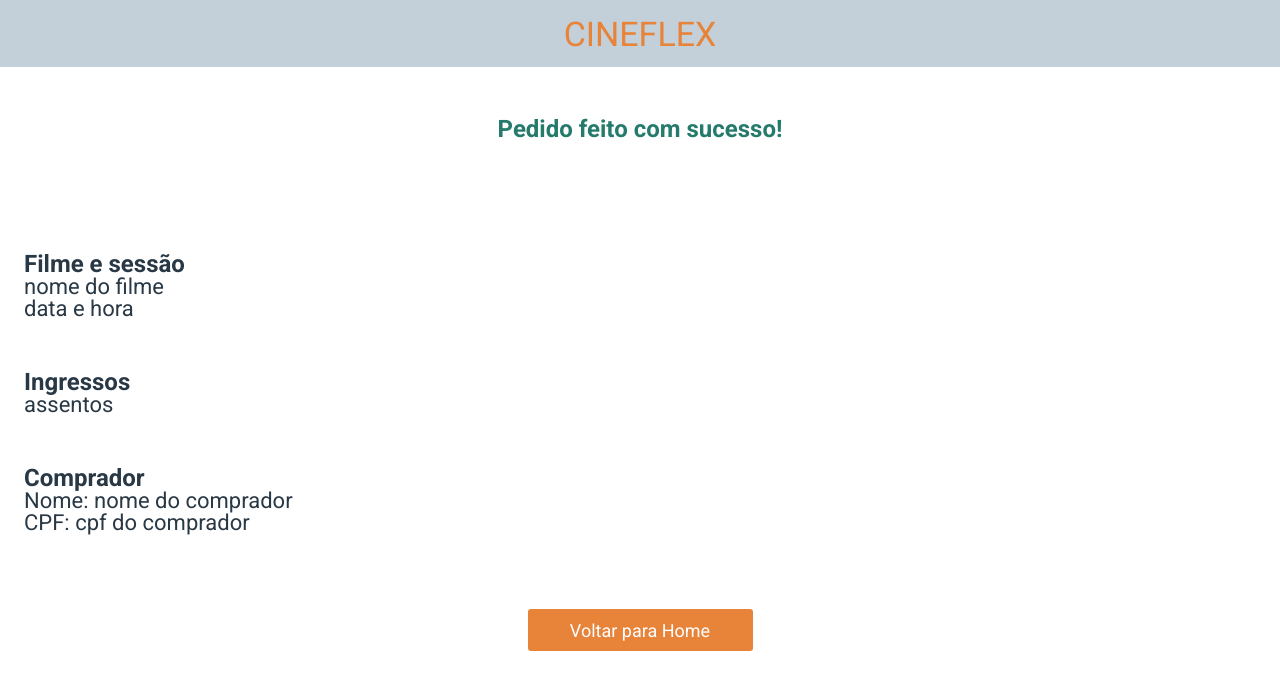
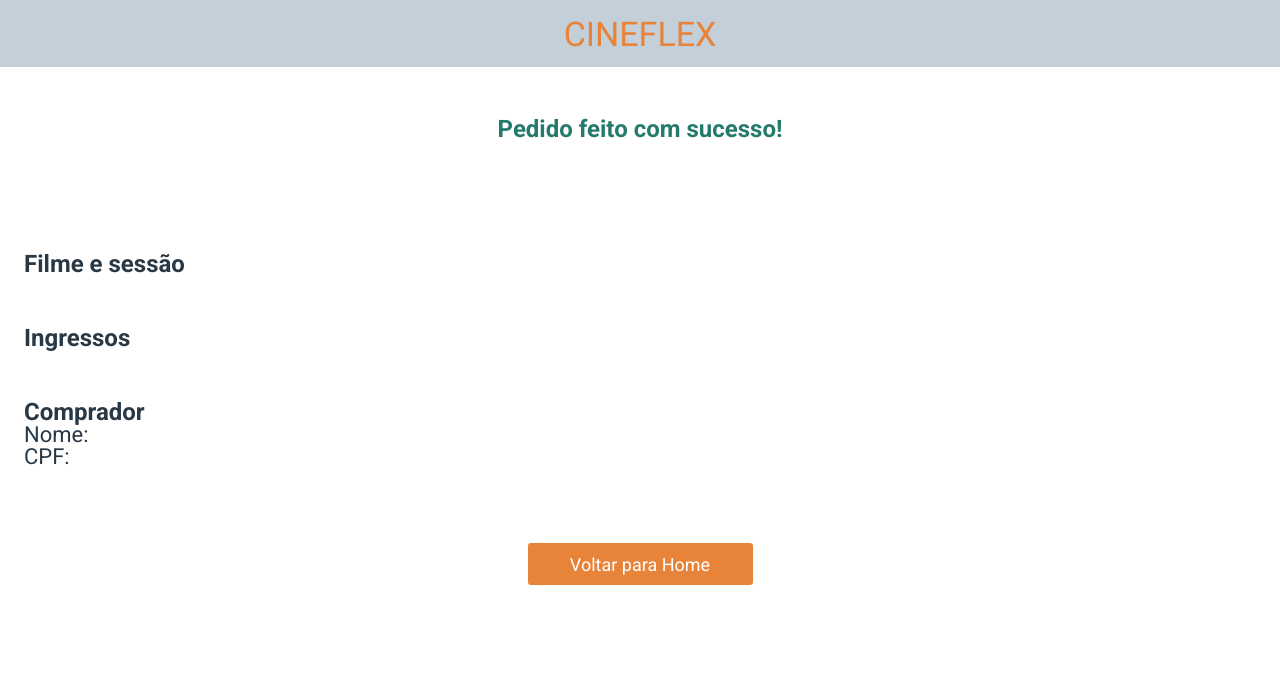
Before and after one commit to ttelmo1/projeto10-cineflex, a React (Create React App) app: page /sucesso in a window 1280 px wide. Shown: the top 690 px of the page. Built offline with nearby package versions, Linux system fonts and the light colour scheme.

Commit message:
Tela de sucesso recebendo dados dinamicos

```diff
--- a/src/App.js
+++ b/src/App.js
@@ -1,3 +1,4 @@
+import { useState } from "react";
 import { BrowserRouter, Routes, Route } from "react-router-dom";
 import styled from "styled-components";
 import Header from "./Components/Header";
@@ -9,6 +10,14 @@ import { GlobalStyle } from "./Styles/GlobalStyle";
 
 
 export default function App() {
+
+  const [nameSucess, setNameSucess] = useState("")
+  const [cpfSucess, setCpfSucess] = useState("")
+  const [idSucess, setIdSucess] = useState([])
+
+  const [movieName , setMovieName] = useState("")
+  const [hour , setHour] = useState("")
+
   return (
     <BrowserRouter>
       <GlobalStyle />
@@ -17,8 +26,8 @@ export default function App() {
         <Routes>
           <Route path="/" element={<Home/>} />
           <Route path="/sessoes/:idFilme" element={<Sessions/>} />
-          <Route path="/assentos/:idSessao" element={<Seats/>} />
-          <Route path="/sucesso" element={<Sucess/>} />
+          <Route path="/assentos/:idSessao" element={<Seats setNameSucess={setNameSucess} setCpfSucess={setCpfSucess} setIdSucess={setIdSucess} setMovieName={setMovieName} setHour={setHour} />} />
+          <Route path="/sucesso" element={<Sucess  nameSucess={nameSucess} cpfSucess={cpfSucess} idSucess={idSucess} hour={hour} movieName={movieName} />} />
         </Routes>
       </StyleApp>
     </BrowserRouter>
--- a/src/Components/Seats.js
+++ b/src/Components/Seats.js
@@ -4,10 +4,13 @@ import { Link, useNavigate, useParams } from "react-router-dom"
 import styled from "styled-components"
 import Seat from "./Seat"
 
-export default function Seats() {
+export default function Seats(props) {
+    const {setNameSucess, setCpfSucess,setIdSucess, setMovieName, setHour} = props
+
 
     const {idSessao} = useParams()
     const [seats, setSeats] = useState(undefined)
+
 
     const [name, setName] = useState("")
     const [cpf, setCpf] = useState("")
@@ -21,6 +24,8 @@ export default function Seats() {
         promise.then(res => {
             setSeats(res.data)
             console.log(res.data)
+            setMovieName(res.data.movie.title)
+            setHour(res.data.day.weekday + " - " + res.data.name)
 
         })
     }, [])
@@ -34,7 +39,15 @@ export default function Seats() {
 
         const promise = axios.post(url_post, order)
         promise.then(res => {
+
+            setNameSucess(order.name)
+            setCpfSucess(order.cpf)
+            setIdSucess(order.ids)
+
+
+
             console.log(res.data)
+
             navigate('/sucesso')
         })
 
--- a/src/Components/Sucess.js
+++ b/src/Components/Sucess.js
@@ -1,7 +1,12 @@
 import { Link } from "react-router-dom"
 import styled from "styled-components"
 
-export default function Sucess() {
+export default function Sucess(props) {
+    const {nameSucess, cpfSucess, idSucess, movieName, hour} = props
+
+    console.log(nameSucess)
+    console.log(cpfSucess)
+    console.log(idSucess)
     return (
         <SucessStyle>
             <div className="ticket-sucess-div">
@@ -10,21 +15,21 @@ export default function Sucess() {
             <div className="movie">
                 <p className="big">Filme e sessão</p>
                 <div className="movie-details">
-                    <p className="small">nome do filme</p>
-                    <p className="small">data e hora</p>
+                    <p className="small">{movieName}</p>
+                    <p className="small">{hour}</p>
                 </div>
             </div>
             <div className="ticket">
                 <p className="big">Ingressos</p>
                 <div className="ticket-details">
-                    <p className="small">assentos</p>
+                    {idSucess.map((i) => <p className="small">Assento {i}</p>)}
                 </div>
             </div>
             <div className="customer">
                 <p className="big">Comprador</p>
                 <div className="customer-details">
-                    <p className="small">Nome: nome do comprador</p>
-                    <p className="small">CPF: cpf do comprador</p>
+                    <p className="small">Nome: {nameSucess}</p>
+                    <p className="small">CPF: {cpfSucess}</p>
                 </div>
             </div>
             <div className="div-button">
```
Also changed, not shown: src/Components/Sessions.js (+0 -8 lines).
